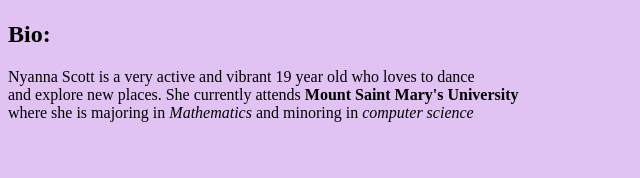
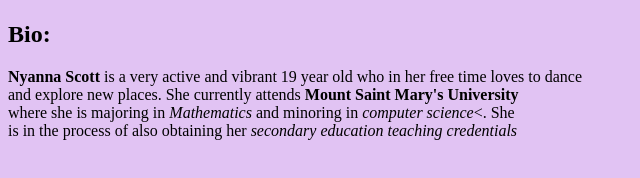
Before and after one commit to nyanscot/nyanscot.github.io, a plain HTML site: page index.html in a window 1280 px wide. Shown: the part 158-336 px from the top of the page, without its empty margins (0-640 px from the left). Drawn offline with Linux system fonts and the light colour scheme.

Commit message:
Update index.html

```diff
--- a/index.html
+++ b/index.html
@@ -11,8 +11,9 @@
      <h1>All About Nyanna Scott!</h1>
     <img src="https://photos.app.goo.gl/1re5jGQtuTU9WFZy5"alt="selfie"width="100">
     <h2>Bio:</h2>
-    <p>Nyanna Scott is a very active and vibrant 19 year old who loves to dance<br>
+    <p><strong>Nyanna Scott</strong> is a very active and vibrant 19 year old who in her free time loves to dance<br>
       and explore new places. She currently attends <strong>Mount Saint Mary's University</strong><br>
-      where she is majoring in <em>Mathematics</em> and minoring in <em>computer science</em></p>
+      where she is majoring in <em>Mathematics</em> and minoring in <em>computer science</em><. She <br>
+      is in the process of also obtaining her <em> secondary education teaching credentials</em></p>
   </body>
 </html>
```
